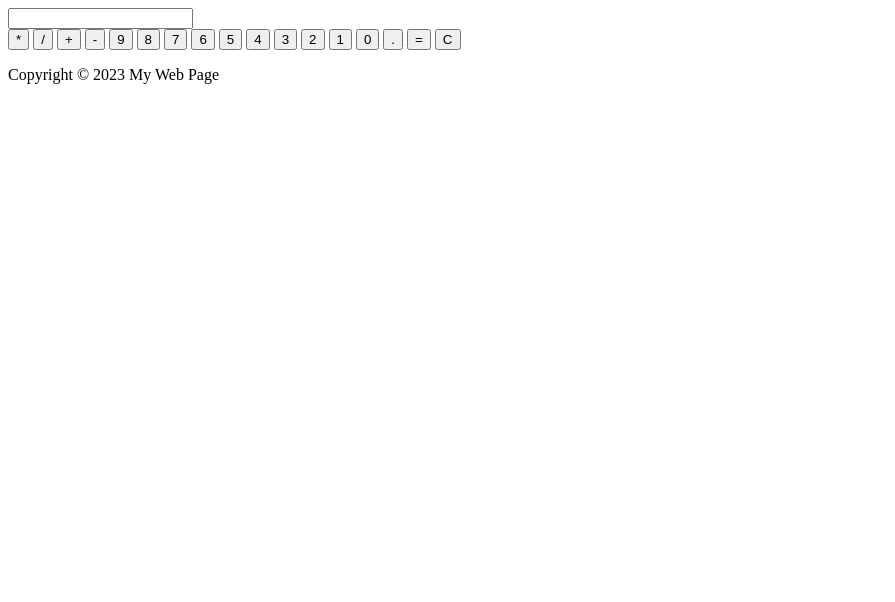
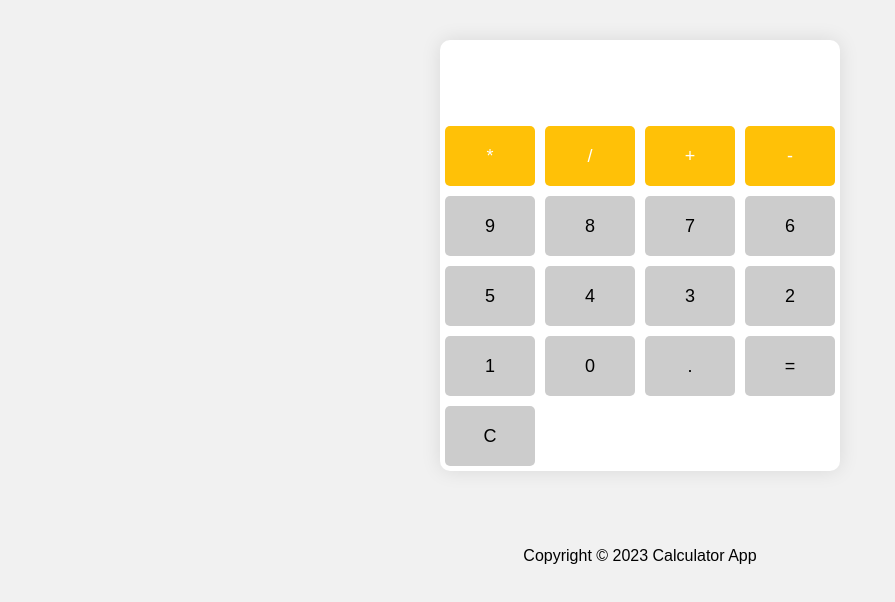
Before and after one commit to Spottie97/Calculator---Brainnest, a plain HTML site: page index.html in a window 1280 px wide. Shown: the whole page, without its empty margins (0-895 px from the left). Drawn offline with Linux system fonts and the light colour scheme.

Commit message:
Added CSS for layout

```diff
--- a/index.html
+++ b/index.html
@@ -35,7 +35,7 @@
 
     <script src="app.js"></script>
     <footer>
-      <p>Copyright © 2023 My Web Page</p>
+      <p>Copyright © 2023 Calculator App</p>
     </footer>
   </body>
 </html>
--- a/style.css
+++ b/style.css
@@ -0,0 +1,59 @@
+body {
+    font-family: Arial, sans-serif;
+    background-color: #f1f1f1;
+  }
+
+  .calculator {
+    width: 400px;
+    margin: 40px auto;
+    background-color: #fff;
+    box-shadow: 0px 0px 20px 0px rgba(0, 0, 0, 0.1);
+    border-radius: 10px;
+  }
+
+  form {
+    display: flex;
+    justify-content: center;
+    padding: 20px;
+  }
+
+  input[type="text"] {
+    width: 100%;
+    padding: 10px;
+    font-size: 18px;
+    text-align: right;
+    border: none;
+    outline: none;
+    background-color: transparent;
+  }
+
+  .buttons {
+    display: flex;
+    flex-wrap: wrap;
+  }
+
+  .btn {
+    width: calc(25% - 10px);
+    height: 60px;
+    margin: 5px;
+    font-size: 18px;
+    border: none;
+    outline: none;
+    border-radius: 5px;
+    cursor: pointer;
+  }
+
+  .btn-yellow {
+    background-color: #ffc107;
+    color: #fff;
+  }
+
+  .btn-grey {
+    background-color: #ccc;
+    color: #000;
+  }
+
+  footer {
+    text-align: center;
+    padding: 20px;
+  }
```
